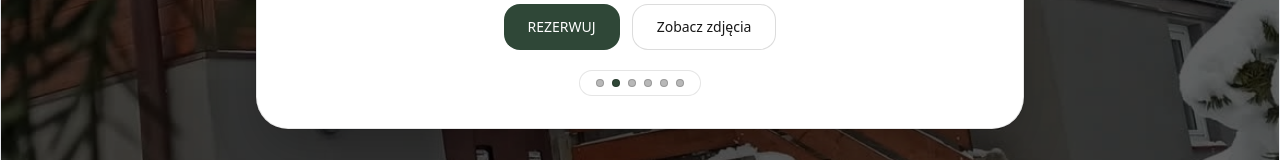
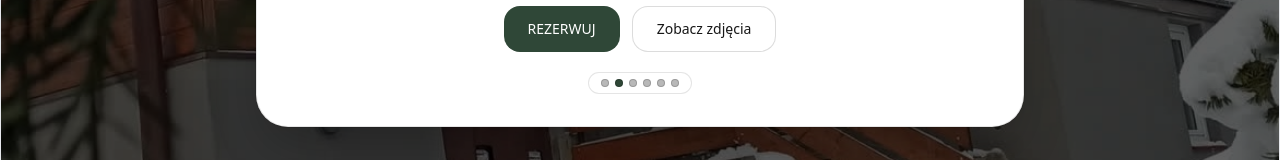
Before and after one commit to kulawikola2005-a11y/demolochowka, a Next.js app: page / in a window 1280 px wide. Shown: the part 465-625 px from the top of the page. Built offline with nearby package versions, Linux system fonts and the light colour scheme.

Commit message:
Make hero dots smaller

```diff
--- a/src/components/sections/GonnaHero.tsx
+++ b/src/components/sections/GonnaHero.tsx
@@ -59,7 +59,7 @@ export default function GonnaHero() {
 
                 {/* Kropki w “pastylce” żeby się NIE zlewały */}
                 {slides.length > 1 && (
-                  <div className="mt-5 mx-auto flex w-fit gap-2 rounded-full border border-black/10 bg-white px-4 py-2">
+                  <div className="mt-5 mx-auto flex w-fit gap-1.5 rounded-full border border-black/10 bg-white px-3 py-1.5">
                     {slides.map((_, i) => (
                       <button
                         key={i}
```
